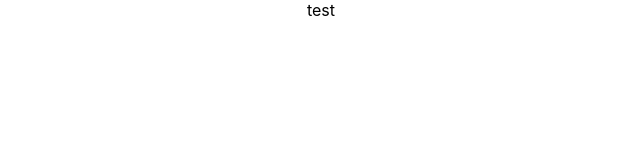
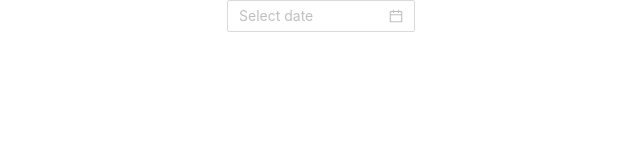
Before and after one commit to kuhuisien/social-media-app-frontend, a React (Create React App) app: page / in a window 1280 px wide. Shown: the top 160 px of the page, without its empty margins (319-959 px from the left). Built offline with nearby package versions, Linux system fonts and the light colour scheme.

Commit message:
setup antd use

```diff
--- a/package.json
+++ b/package.json
@@ -10,6 +10,7 @@
     "@types/node": "^16.11.33",
     "@types/react": "^18.0.8",
     "@types/react-dom": "^18.0.3",
+    "antd": "^4.20.2",
     "apollo-client": "^2.6.10",
     "graphql": "^15.8.0",
     "react": "^18.1.0",
--- a/src/App.css
+++ b/src/App.css
@@ -1,3 +1,5 @@
+@import "~antd/dist/antd.css";
+
 .App {
   text-align: center;
 }
--- a/src/App.tsx
+++ b/src/App.tsx
@@ -1,7 +1,12 @@
 import "./App.css";
+import { DatePicker } from "antd";
 
 const App = () => {
-  return <div className="App">test</div>;
+  return (
+    <div className="App">
+      <DatePicker />
+    </div>
+  );
 };
 
 export default App;
```
Also changed, not shown: 1 other file (tests, documents, lock files or other folders).
